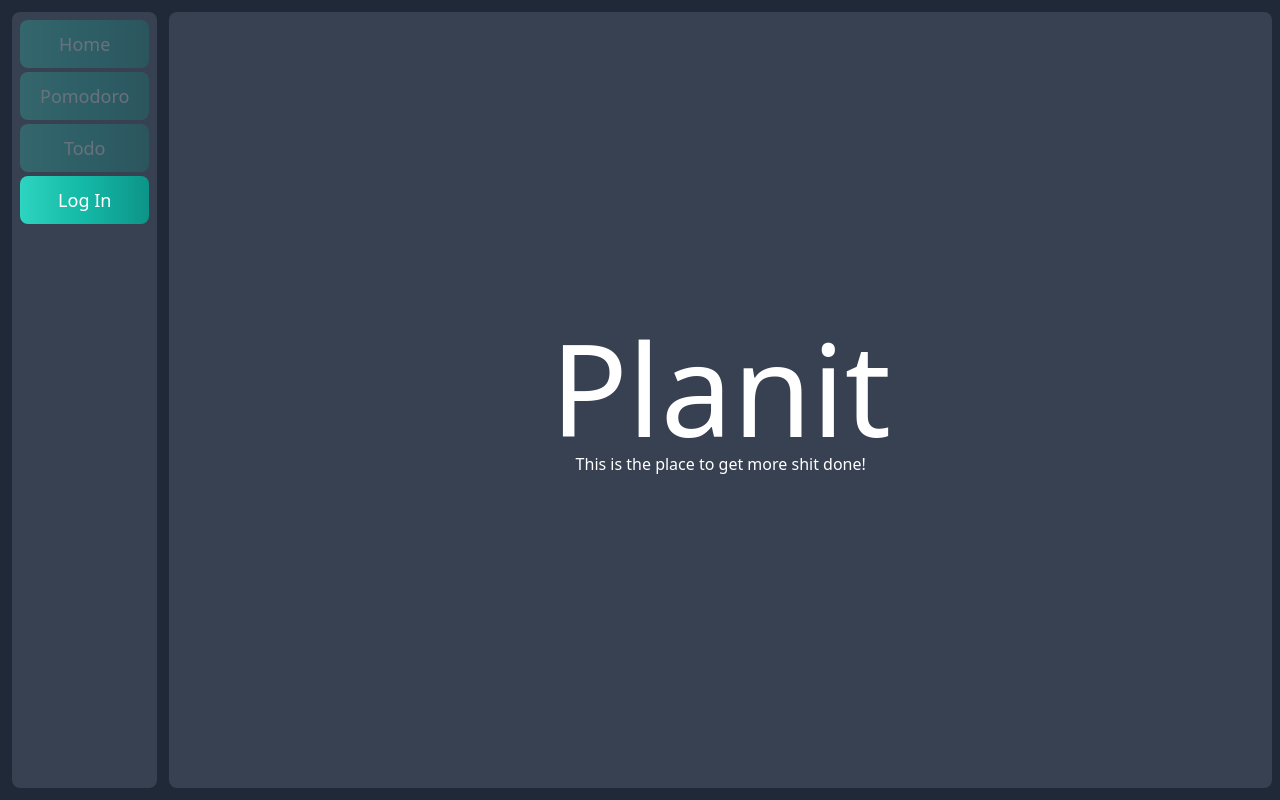
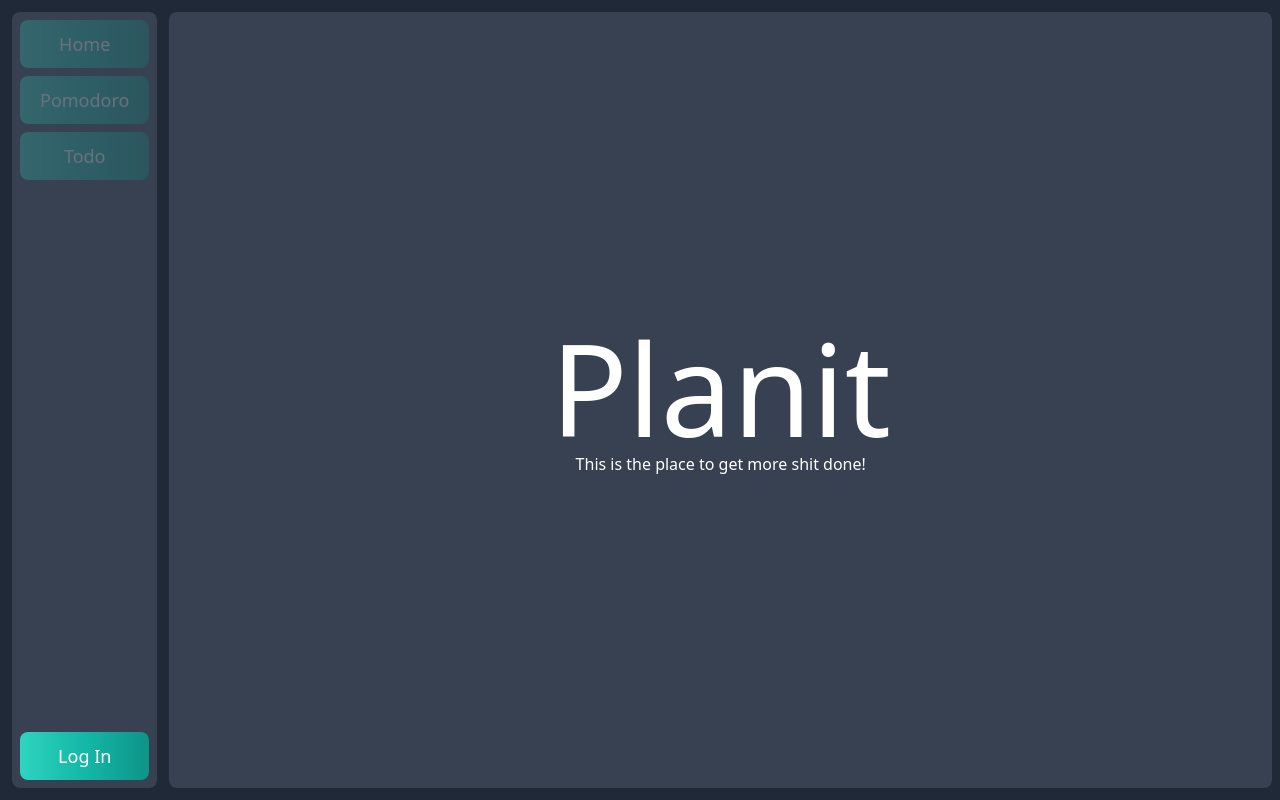
Before and after one commit to PierreMasselot1/Planit, a React (Create React App) app in the folder web/: page / in a window 1280 px wide. Built offline with nearby package versions, Linux system fonts and the light colour scheme.

Commit message:
feat(web): cleaner taskbar thanks chat GPT

```diff
--- a/web/src/components/navbar/Navbar.tsx
+++ b/web/src/components/navbar/Navbar.tsx
@@ -7,13 +7,13 @@ export default function Navbar() {
   const { isAuthenticated } = useAuth0();
 
   return (
-    <div className="flex-auto flex-col m-3 py-1 bg-gray-700 rounded-lg">
+    <div className="flex flex-col h-screen justify-between m-3 py-1 bg-gray-700 rounded-lg">
       <Link to={"/"}>{NavIcon("Home", !isAuthenticated)}</Link>
       <Link to={"pomodoro"}>{NavIcon("Pomodoro", !isAuthenticated)}</Link>
       <Link to={"todo"} className=" whitespace-nowrap">
         {NavIcon("Todo", !isAuthenticated)}
       </Link>
-      <div className="flex-auto m-auto"> {NavIcon(<LoginButton />)}</div>
+      <div className="mt-auto"> {NavIcon(<LoginButton />)}</div>
     </div>
   );
 }
```
